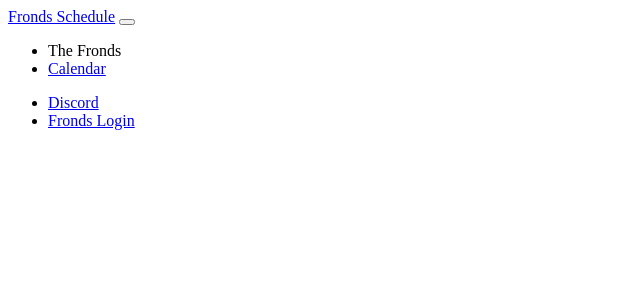
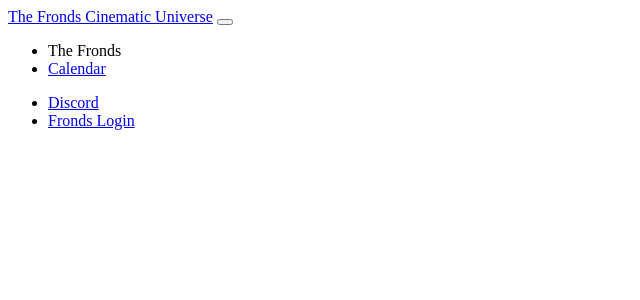
Before and after one commit to sbeining/frond-scheduler, a Symfony app: template templates/calendar/index.html.twig in a window 1280 px wide. Shown: the top 300 px of the page, without its empty margins (0-640 px from the left). Run offline with Twig, Linux system fonts and the light colour scheme; the template is opened without the code that fills it, so the values that code supplies are empty; some libraries are stand-ins or nearby versions.

Commit message:
Change the title to "The Fronds Cinematic Universe"
The application does contain a bit more than just the scheduler, and
it's still growing. So it's better to use the full group name as the
title.

```diff
--- a/templates/base.html.twig
+++ b/templates/base.html.twig
@@ -2,7 +2,7 @@
 <html>
     <head>
         <meta charset="UTF-8">
-        <title>{% block title %}Welcome!{% endblock %}</title>
+        <title>{% block title %}The Fronds Cinematic Universe{% endblock %}</title>
         {% block stylesheets %}
             {{ encore_entry_link_tags('app') }}
         {% endblock %}
@@ -13,7 +13,7 @@
     </head>
     <body>
         <nav class="navbar navbar-expand-md navbar-dark fixed-top bg-dark">
-            <a class="navbar-brand" href="#">Fronds Schedule</a>
+            <a class="navbar-brand" href="#">The Fronds Cinematic Universe</a>
             <button class="navbar-toggler" type="button" data-toggle="collapse" data-target="#navbarCollapse" aria-controls="navbarCollapse" aria-expanded="false" aria-label="Toggle navigation">
                 <span class="navbar-toggler-icon"></span>
             </button>
```
